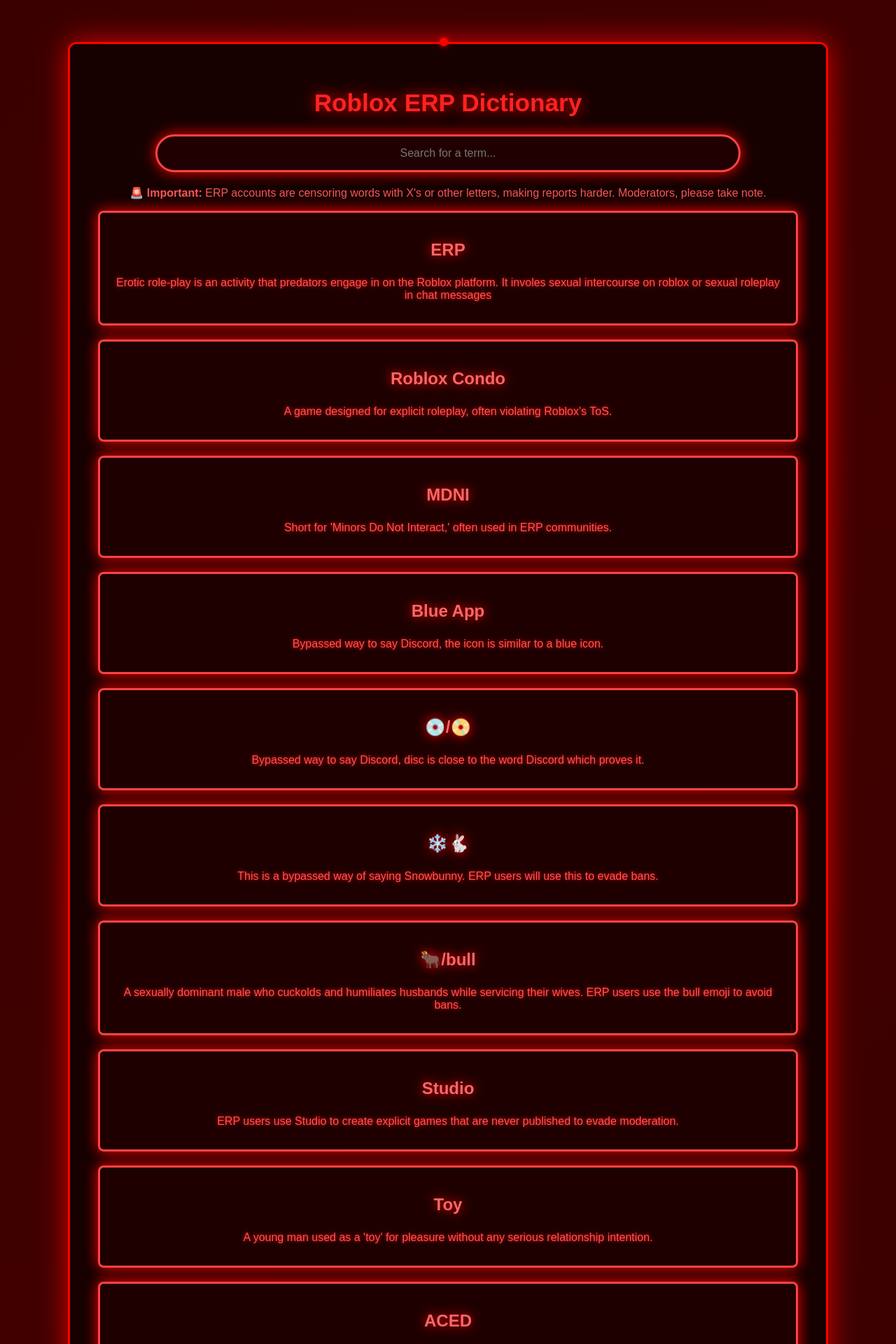
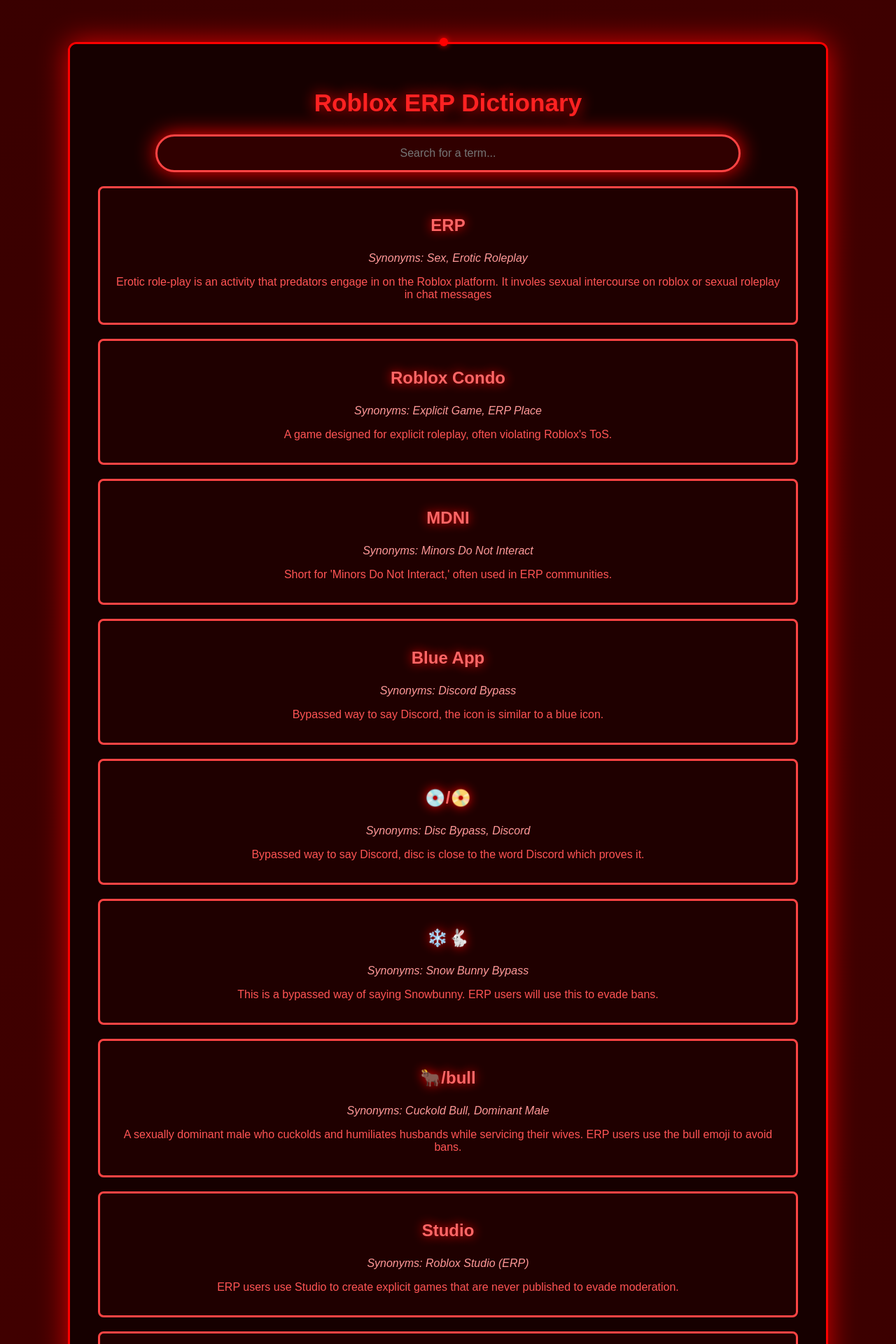
Before and after one commit to T-TGM/ERP-Definition, a Jekyll site: the page index.html, which Jekyll copies as it is, in a window 1280 px wide. Shown: the top 1920 px of the page at 70% size. Built offline with Jekyll 4.4.1, drawn with Linux system fonts in a browser that asks for light colours; some of the changed text lies outside the part shown.

Commit message:
Update index.html

```diff
--- a/index.html
+++ b/index.html
@@ -1,11 +1,10 @@
 <!DOCTYPE html>
-<html lang='en'>
+<html lang="en">
 <head>
-    <meta charset='UTF-8'>
-    <meta name='viewport' content='width=device-width, initial-scale=1.0'>
+    <meta charset="UTF-8">
+    <meta name="viewport" content="width=device-width, initial-scale=1.0">
     <title>Roblox ERP Dictionary</title>
     <style>
-        /* 🔥 Epic Animated Background */
         @keyframes bgAnimation {
             0% { background-position: 0% 50%; }
             50% { background-position: 100% 50%; }
@@ -26,9 +25,10 @@
             padding-top: 60px;
             overflow: hidden;
             position: relative;
+            cursor: none;
         }
 
-/* 🔥 Fully Red Custom Cursor (LOCKED & FIXED) */
+        /* Custom Cursor */
         .custom-cursor {
             position: fixed;
             width: 12px;
@@ -39,16 +39,8 @@
             box-shadow: 0 0 8px red;
             transform: translate(-50%, -50%);
             z-index: 10000;
-    transition: transform 0.03s linear;
-}
         }
 
-/* 🔥 Hide Default Cursor & Use Custom One */
-body {
-    cursor: none; /* Hides the original cursor */
-}
-
-        /* 🔥 Main Container */
         .container {
             width: 90%;
             max-width: 1000px;
@@ -62,22 +54,6 @@
             border: 3px solid red;
             position: relative;
             z-index: 2;
-            transition: transform 0.3s ease-in-out;
-        }
-
-        .container:hover {
-            transform: scale(1.02);
-        }
-
-        /* 💨 Upgraded Scrollbar */
-        .container::-webkit-scrollbar {
-            width: 12px;
-        }
-
-        .container::-webkit-scrollbar-thumb {
-            background: linear-gradient(45deg, #ff0000, #660000);
-            border-radius: 6px;
-            box-shadow: 0 0 10px red;
         }
 
         h1 {
@@ -87,9 +63,10 @@
             text-shadow: 0 0 20px red;
         }
 
-        /* 🎭 Interactive Search Bar */
+        /* Search Bar */
         .search-container {
             margin-bottom: 20px;
+            position: relative;
         }
 
         #search-bar {
@@ -103,35 +80,33 @@
             outline: none;
             text-align: center;
             box-shadow: 0 0 20px red;
-            transition: all 0.2s ease-in-out;
+            transition: all 0.3s ease-in-out;
         }
 
         #search-bar:focus {
             background: #300000;
-            box-shadow: 0 0 35px red;
-            transform: scale(1.05);
+            box-shadow: 0 0 30px red;
         }
 
-        /* 💡 Definition Cards */
+        /* Definitions */
         .definition {
             margin-bottom: 20px;
             padding: 15px;
             background: rgba(32, 0, 0, 0.95);
             border-radius: 8px;
-            transition: all 0.2s ease-in-out;
             border: 3px solid #ff4444;
-            text-shadow: 0 0 5px red;
-            user-select: none;
             position: relative;
-            box-shadow: 0 0 20px red;
-            transform: scale(1);
+            transition: transform 0.2s, box-shadow 0.3s;
+            cursor: pointer;
         }
 
-        /* 🔥 Popout Effect Restored */
         .definition:hover {
-            background: rgba(48, 0, 0, 0.95);
-            box-shadow: 0 0 30px red;
             transform: scale(1.05);
+            box-shadow: 0 0 20px red;
+        }
+
+        .definition:active {
+            transform: scale(1);
         }
 
         .term {
@@ -140,42 +115,52 @@
             color: #ff6666;
             text-shadow: 0 0 15px red;
         }
-/* Hide the cursor everywhere */
-body {
-    cursor: none;
+
+        .synonyms {
+            font-style: italic;
+            color: #ff9999;
         }
 
-/* Show a custom search icon when hovering over the search bar */
-#search-bar {
-    cursor: url('roblox.png'), auto; /* Replace with any search icon URL */
+        /* Highlighting Search Matches */
+        .highlight {
+            background-color: yellow;
+            color: black;
+            padding: 0 4px;
+            border-radius: 4px;
         }
 
-/* Hide the animated cursor when over the search bar */
-#search-bar:hover ~ .custom-cursor {
-    display: none;
+        /* Tooltip */
+        .tooltip {
+            position: absolute;
+            bottom: 100%;
+            left: 50%;
+            transform: translateX(-50%);
+            background: #ff2222;
+            color: white;
+            padding: 5px 10px;
+            border-radius: 5px;
+            font-size: 0.9em;
+            opacity: 0;
+            transition: opacity 0.3s;
         }
 
+        .definition:hover .tooltip {
+            opacity: 1;
+        }
     </style>
 </head>
 <body>
 
-    <!-- 🖱️ Custom Cursor -->
     <div class="custom-cursor"></div>
 
-    <div class='container'>
+    <div class="container">
         <h1>Roblox ERP Dictionary</h1>
 
-        <!-- Search Bar -->
-        <div class='search-container'>
-            <input type='text' id='search-bar' placeholder='Search for a term...'>
+        <div class="search-container">
+            <input type="text" id="search-bar" placeholder="Search for a term..." onkeyup="filterDefinitions()" autofocus>
         </div>
 
-        <!-- Info Board -->
-        <div class='info-board'>
-            <p><strong>🚨 Important:</strong> ERP accounts are censoring words with X's or other letters, making reports harder. Moderators, please take note.</p>
-        </div>
-
-        <div id='definitions'></div>
+        <div id="definitions"></div>
     </div>
 
     <script>
@@ -242,46 +227,57 @@
         const searchBar = document.getElementById('search-bar');
         const cursor = document.querySelector('.custom-cursor');
 
-        function renderDefinitions(filter = '') {
-            container.innerHTML = '';
+        function loadDefinitions() {
+            container.innerHTML = "";
+            definitions.forEach(entry => {
+                const defDiv = document.createElement('div');
+                defDiv.className = 'definition';
+                defDiv.innerHTML = `
+                    <span class="tooltip">Click to Copy</span>
+                    <p class="term">${entry.term}</p>
+                    <p class="synonyms">Synonyms: ${entry.synonyms.join(', ')}</p>
+                    <p>${entry.definition}</p>
+                `;
+                defDiv.onclick = () => copyToClipboard(entry.term);
+                container.appendChild(defDiv);
+            });
+        }
 
-            definitions.forEach(({ term, definition, synonyms }) => {
-                if (term.toLowerCase().includes(filter.toLowerCase()) || synonyms.some(s => s.toLowerCase().includes(filter.toLowerCase()))) {
-                    const defElement = document.createElement('div');
-                    defElement.className = 'definition';
-                    defElement.innerHTML = `<p class='term'>${term}</p><p>${definition}</p>`;
-                    container.appendChild(defElement);
+        function filterDefinitions() {
+            const query = searchBar.value.toLowerCase();
+            container.innerHTML = "";
+            definitions.forEach(entry => {
+                if (entry.term.toLowerCase().includes(query) || entry.synonyms.some(syn => syn.toLowerCase().includes(query))) {
+                    const defDiv = document.createElement('div');
+                    defDiv.className = 'definition';
+                    defDiv.innerHTML = `
+                        <span class="tooltip">Click to Copy</span>
+                        <p class="term">${highlightMatch(entry.term, query)}</p>
+                        <p class="synonyms">Synonyms: ${highlightMatch(entry.synonyms.join(', '), query)}</p>
+                        <p>${highlightMatch(entry.definition, query)}</p>
+                    `;
+                    defDiv.onclick = () => copyToClipboard(entry.term);
+                    container.appendChild(defDiv);
                 }
             });
-
-            // Smooth fade-in effect
-            container.style.opacity = 0;
-            setTimeout(() => {
-                container.style.opacity = 1;
-            }, 100);
         }
 
-        searchBar.addEventListener('input', (e) => {
-            renderDefinitions(e.target.value);
-        });
+        function highlightMatch(text, query) {
+            return text.replace(new RegExp(`(${query})`, 'gi'), '<span class="highlight">$1</span>');
+        }
 
-// 🎯 Fix Cursor Offset & Make It Track Perfectly
-document.addEventListener('mousemove', (e) => {
-    requestAnimationFrame(() => {
+        function copyToClipboard(text) {
+            navigator.clipboard.writeText(text);
+            alert(`Copied: ${text}`);
+        }
+
+        document.addEventListener("mousemove", (e) => {
             cursor.style.left = `${e.clientX}px`;
             cursor.style.top = `${e.clientY}px`;
         });
-});
 
-        document.addEventListener('mouseenter', () => {
-            cursor.style.display = "block";
-        });
+        loadDefinitions();
+    </script>
 
-        document.addEventListener('mouseleave', () => {
-            cursor.style.display = "none";
-        });
-
-        renderDefinitions();
-    </script>
 </body>
 </html>
```
Lines whose indentation alone changed are shown as unchanged.
